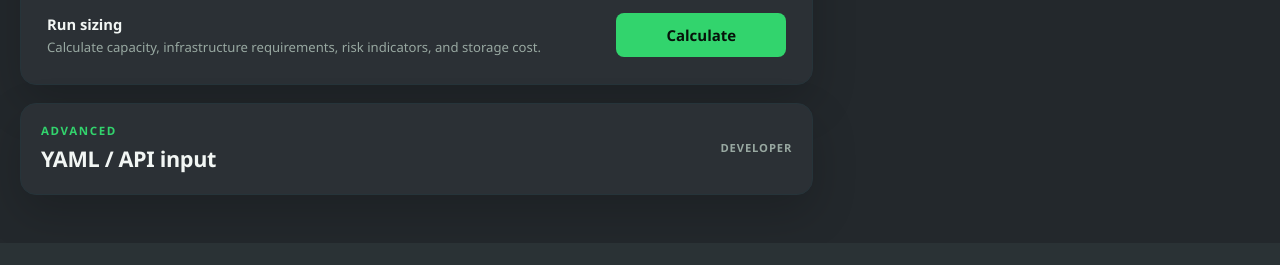
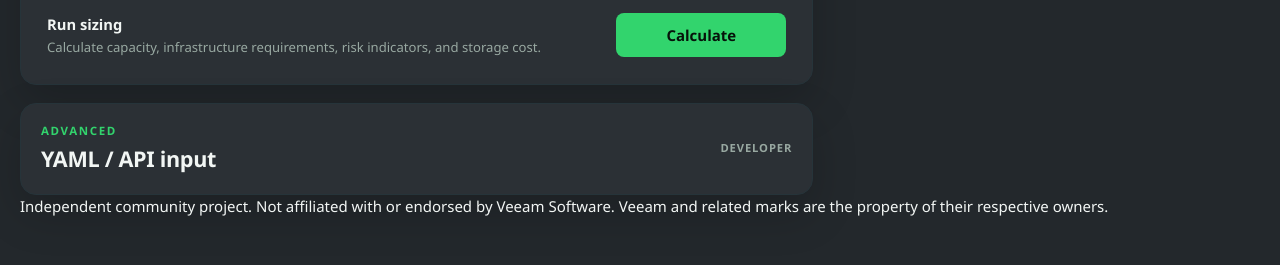
Before and after one commit to eblackrps/veeam_designer, a FastAPI app: page /run in a window 1280 px wide. Shown: the part 2686-2951 px from the top of the page. Before the commit the page ends 2912 px from the top, so only its background shows below. Run offline with FastAPI, Linux system fonts and the light colour scheme; parts of the project's set-up code (start-up, migrations or seed data) failed here and were passed over; some libraries are stand-ins or nearby versions.

Commit message:
Add independent-project notice to web UI

```diff
--- a/ui/templates/index.html
+++ b/ui/templates/index.html
@@ -343,6 +343,11 @@
         </details>
       </aside>
     </section>
+
+    <footer class="product-footer">
+      <span>Independent community project. Not affiliated with or endorsed by Veeam Software.</span>
+      <span>Veeam and related marks are the property of their respective owners.</span>
+    </footer>
   </main>
 
   <template id="site-card-template">
```
